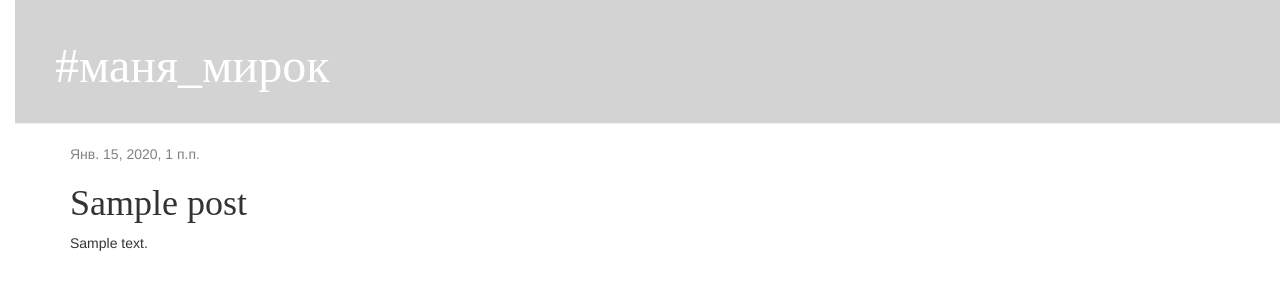
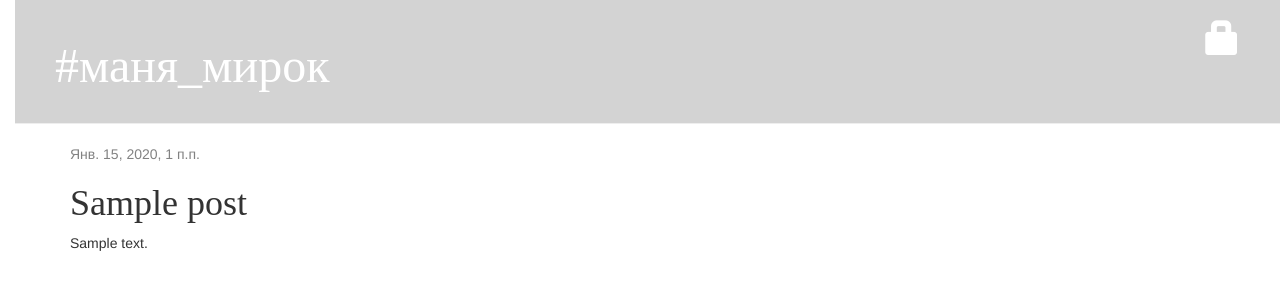
Before and after one commit to mar-proskurina/my-first-blog, a Django app: page /post/1/ in a window 1280 px wide. Shown: the top 300 px of the page. Run offline with Django 3.2, Linux system fonts and the light colour scheme; tables that the repository leaves empty hold one stand-in row (values such as "Sample post"); some libraries are stand-ins or nearby versions; some web fonts are replaced.

Commit message:
added an icon for login

```diff
--- a/blog/templates/blog/base.html
+++ b/blog/templates/blog/base.html
@@ -12,8 +12,11 @@
         <div class='page-header'>
             {% if user.is_authenticated %}
                 <a href="{% url 'post_new' %}" class="top-menu"><span class="glyphicon glyphicon-plus"></span></a>
+                <a href="{% url 'post_draft_list' %}" class="top-menu"><span class="glyphicon glyphicon-edit"></span></a>
+            {% else %}
+                <a href="{% url 'login' %}" class="top-menu"><span class="glyphicon glyphicon-lock"></span></a>
             {% endif %}
-                <h1><a href="/">#маня_мирок</a></h1>
+            <h1><a href="/">#маня_мирок</a></h1>
         </div>
         <div class="content container">
             <div class="row">
```
